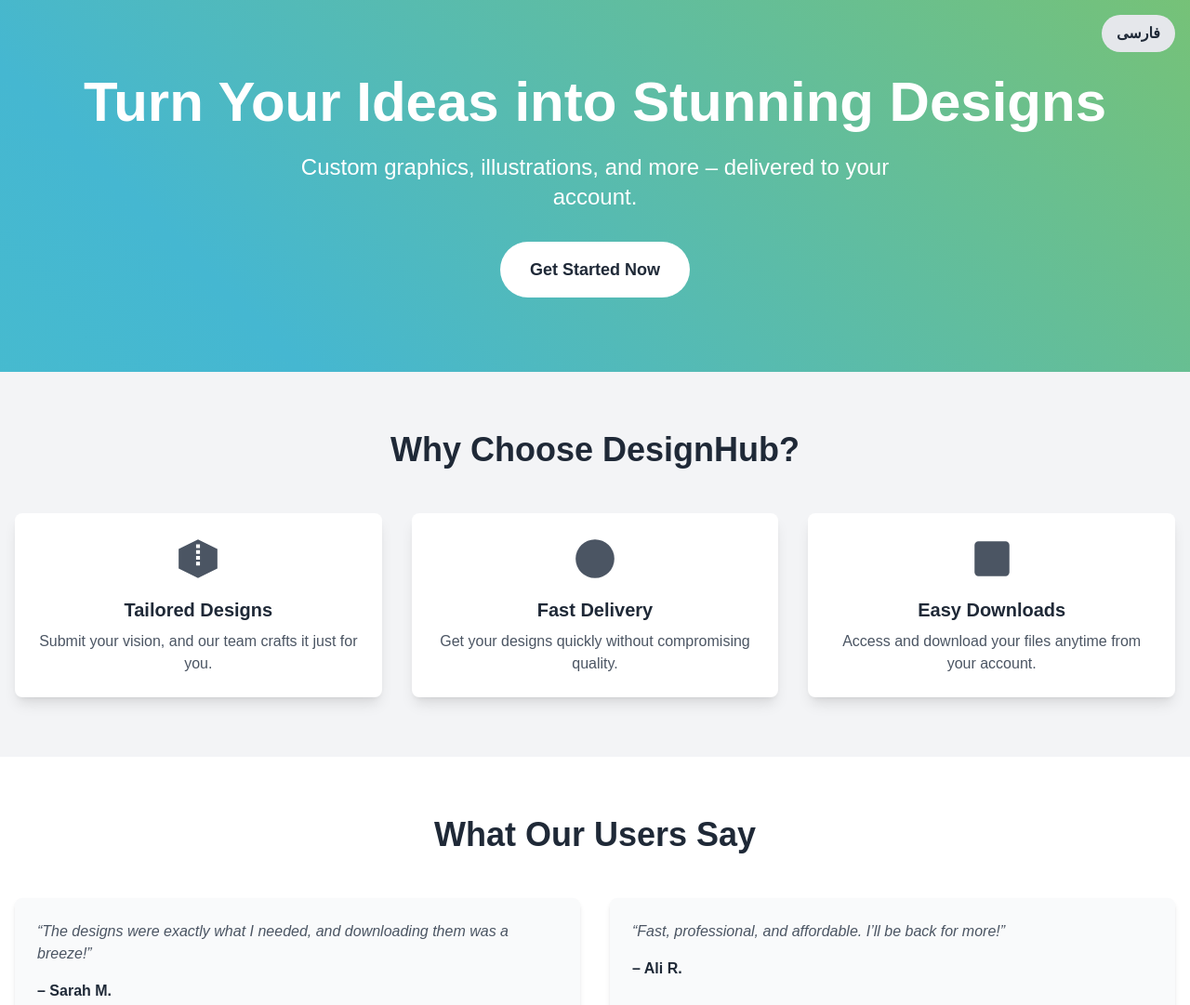
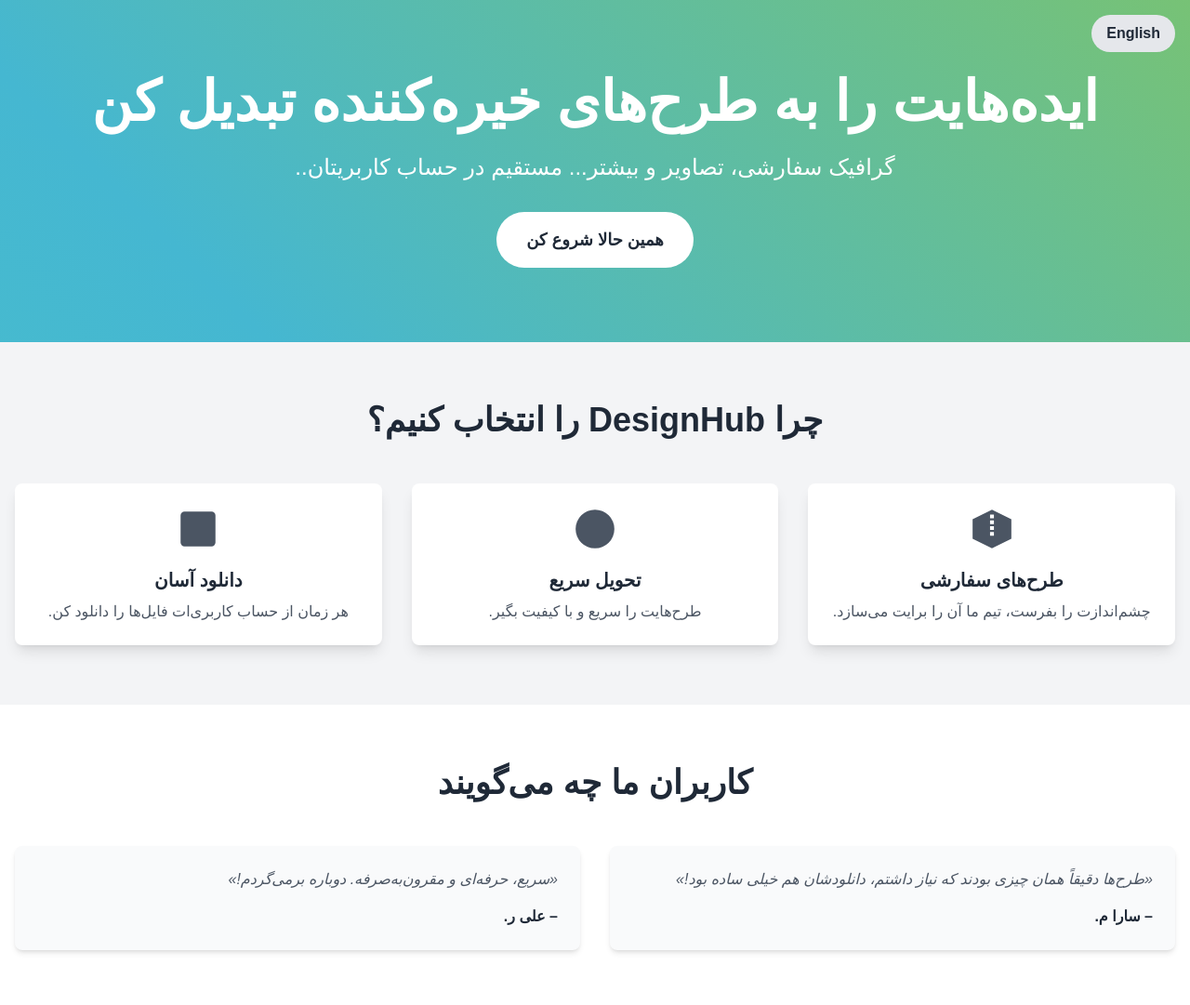
Before and after one commit to theonlykingpin/Design-Hub, a plain HTML site: page index.html in a window 1280 px wide. Shown: the top 1081 px of the page at 93% size. Drawn offline with nearby package versions, Linux system fonts and the light colour scheme; a web font is replaced by a local one.

Commit message:
Update index.html

```diff
--- a/index.html
+++ b/index.html
@@ -33,7 +33,7 @@
     <section class="animate-gradient text-white py-20">
         <div class="container mx-auto text-center px-4">
             <h1 class="text-4xl sm:text-5xl md:text-6xl font-bold mb-6 leading-tight" data-en="Turn Your Ideas into Stunning Designs" data-fa="ایده‌هایت را به طرح‌های خیره‌کننده تبدیل کن">Turn Your Ideas into Stunning Designs</h1>
-            <p class="text-lg sm:text-xl md:text-2xl mb-8 max-w-2xl mx-auto" data-en="Custom graphics, illustrations, and more – delivered to your account." data-fa="گرافیک سفارشی، تصاویر و بیشتر – مستقیم در حساب کاربری‌ات.">Custom graphics, illustrations, and more – delivered to your account.</p>
+            <p class="text-lg sm:text-xl md:text-2xl mb-8 max-w-2xl mx-auto" data-en="Custom graphics, illustrations, and more – delivered to your account." data-fa="گرافیک سفارشی، تصاویر و بیشتر... مستقیم در حساب کاربریتان..">Custom graphics, illustrations, and more – delivered to your account.</p>
             <a href="/register" class="inline-block bg-white text-gray-800 px-8 py-4 rounded-full font-semibold text-lg hover:bg-gray-200 transition" data-en="Get Started Now" data-fa="همین حالا شروع کن">Get Started Now</a>
         </div>
     </section>
@@ -109,7 +109,7 @@
         const langToggle = document.getElementById('lang-toggle');
         const htmlRoot = document.getElementById('html-root');
         const bodyRoot = document.getElementById('body-root');
-        let isPersian = false;
+        let isPersian = true;
 
         function updateLanguage() {
             const elements = document.querySelectorAll('[data-en][data-fa]');
```
